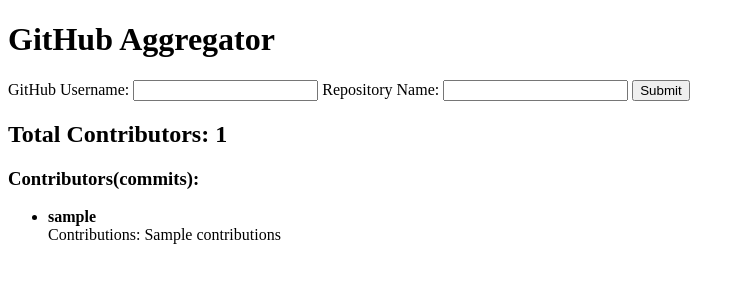
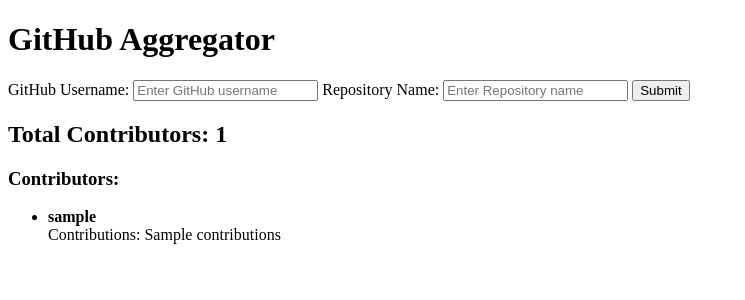
Before and after one commit to PDA-KALABURAGI/GitHub-Aggregator, a Flask app: template Flask/templates/index.html in a window 1280 px wide. Shown: the top 300 px of the page, without its empty margins (0-745 px from the left). Run offline with Flask 3, Linux system fonts and the light colour scheme; the template is opened without the code that fills it: most values are stand-ins (such as "Sample title", 1, 10 or a date in 2020).

Commit message:
index.html

```diff
--- a/Flask/templates/index.html
+++ b/Flask/templates/index.html
@@ -1,3 +1,4 @@
+
 <!DOCTYPE html>
 <html lang="en">
 <head>
@@ -10,10 +11,10 @@
 
     <form action="/" method="post">
         <label for="username">GitHub Username:</label>
-        <input type="text" id="username" name="username" required>
+        <input type="text" placeholder="Enter GitHub username" id="username" name="username" required >
 
         <label for="repository">Repository Name:</label>
-        <input type="text" id="repository" name="repository" required>
+        <input type="text" placeholder="Enter Repository name" id="repository" name="repository" required   >
 
         <button type="submit">Submit</button>
     </form>
@@ -21,7 +22,7 @@
 
     {% if contributor_count is defined %}
         <h2>Total Contributors: {{ contributor_count }}</h2>
-        <h3>Contributors(commits):</h3>
+        <h3>Contributors:</h3>
         <ul>
             {% for contributor in contributors %}
                 <li>
```
